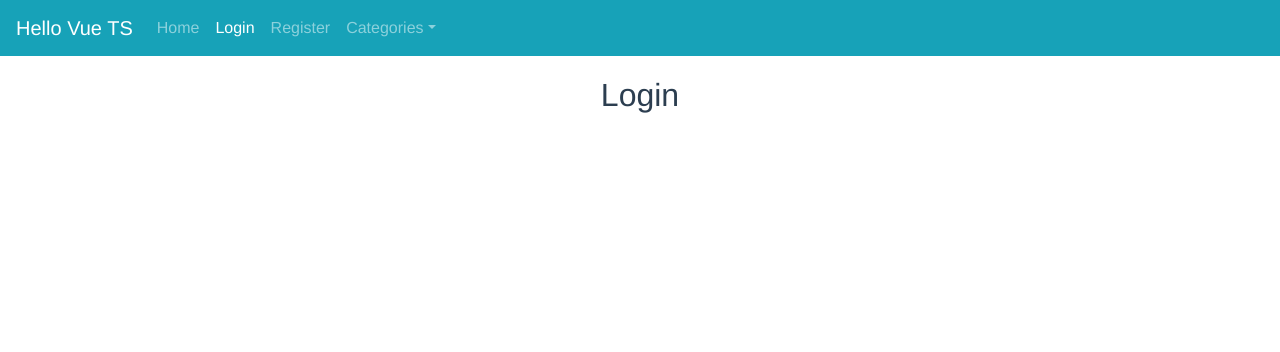
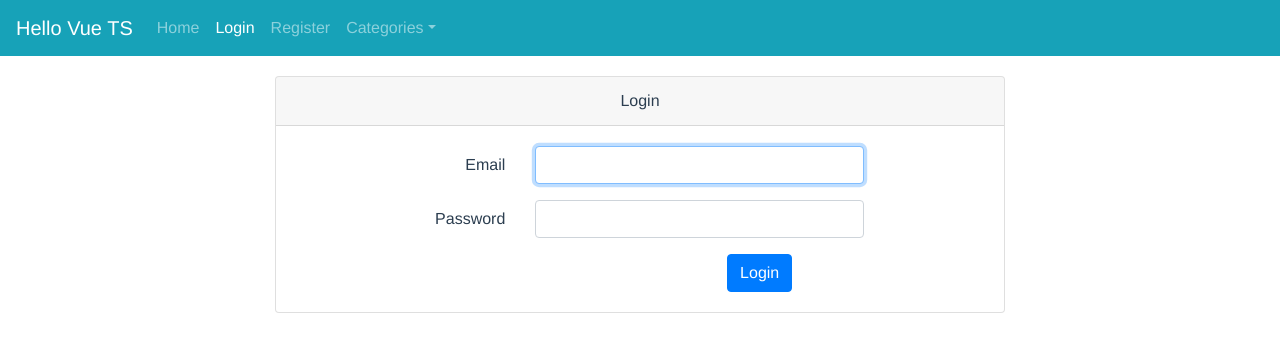
Before and after one commit to mcloots/hello-vue-ts, a Vue app: page /login in a window 1280 px wide. Shown: the top 352 px of the page. Built offline with nearby package versions, Linux system fonts and the light colour scheme.

Commit message:
login works

```diff
--- a/src/components/Authentication/Login.vue
+++ b/src/components/Authentication/Login.vue
@@ -1,14 +1,80 @@
 <template>
-    <h2>Login</h2>
+  <div class="container">
+    <div class="row justify-content-center">
+      <div class="col-md-8">
+        <div class="card">
+          <div class="card-header">Login</div>
+          <div class="card-body">
+            <div v-if="error" class="alert alert-danger">{{error}}</div>
+            <form action="#" @submit.prevent="submit">
+              <div class="form-group row">
+                <label for="email" class="col-md-4 col-form-label text-md-right">Email</label>
+
+                <div class="col-md-6">
+                  <input
+                    id="email"
+                    type="email"
+                    class="form-control"
+                    name="email"
+                    value
+                    required
+                    autofocus
+                    v-model="loginForm.email"
+                  />
+                </div>
+              </div>
+
+              <div class="form-group row">
+                <label for="password" class="col-md-4 col-form-label text-md-right">Password</label>
+
+                <div class="col-md-6">
+                  <input
+                    id="password"
+                    type="password"
+                    class="form-control"
+                    name="password"
+                    required
+                    v-model="loginForm.password"
+                  />
+                </div>
+              </div>
+
+              <div class="form-group row mb-0">
+                <div class="col-md-8 offset-md-4">
+                  <button type="submit" class="btn btn-primary">Login</button>
+                </div>
+              </div>
+            </form>
+          </div>
+        </div>
+      </div>
+    </div>
+  </div>
 </template>
+
 <script lang="ts">
 //Documentation decorators: https://github.com/kaorun343/vue-property-decorator
 import { Component, Prop, Vue } from 'vue-property-decorator';
+import { RegisterLogin as LoginForm } from "@/components/Authentication/Models/registerLogin";
+import firebase from "firebase";
 
 @Component({
     //name: "login"
 })
 export default class Login extends Vue {
+    error = null;
+    loginForm = new LoginForm("", "", "");
 
+    submit() {
+      firebase
+        .auth()
+        .signInWithEmailAndPassword(this.loginForm.email, this.loginForm.password)
+        .then(data => {
+          this.$router.replace({ name: "Dashboard" });
+        })
+        .catch(err => {
+          this.error = err.message;
+        });
+    }
 }
 </script>
--- a/src/components/Authentication/Models/register.ts
+++ b/src/components/Authentication/Models/registerLogin.ts
@@ -1,4 +1,4 @@
-export class Register {
+export class RegisterLogin {
     constructor(public name: string, public email: string, public password: string) {
 
     }
--- a/src/components/Authentication/Register.vue
+++ b/src/components/Authentication/Register.vue
@@ -72,7 +72,7 @@
 <script lang="ts">
 //Documentation decorators: https://github.com/kaorun343/vue-property-decorator
 import { Component, Prop, Vue } from "vue-property-decorator";
-import { Register as registerForm } from "@/components/Authentication/Models/register";
+import { RegisterLogin as RegisterForm } from "@/components/Authentication/Models/registerLogin";
 import firebase from "firebase";
 
 @Component({
@@ -80,7 +80,7 @@ import firebase from "firebase";
 })
 export default class Register extends Vue {
   error = null;
-  registerForm = new registerForm("", "", "");
+  registerForm = new RegisterForm("", "", "");
 
   submit() {
     firebase
--- a/src/components/Dashboard/Dashboard.vue
+++ b/src/components/Dashboard/Dashboard.vue
@@ -0,0 +1,11 @@
+<template>
+    <h2>Dashboard</h2>
+</template>
+<script lang="ts">
+//Documentation decorators: https://github.com/kaorun343/vue-property-decorator
+import { Component, Prop, Vue } from 'vue-property-decorator';
+
+@Component
+export default class Dashboard extends Vue {
+}
+</script>
```
